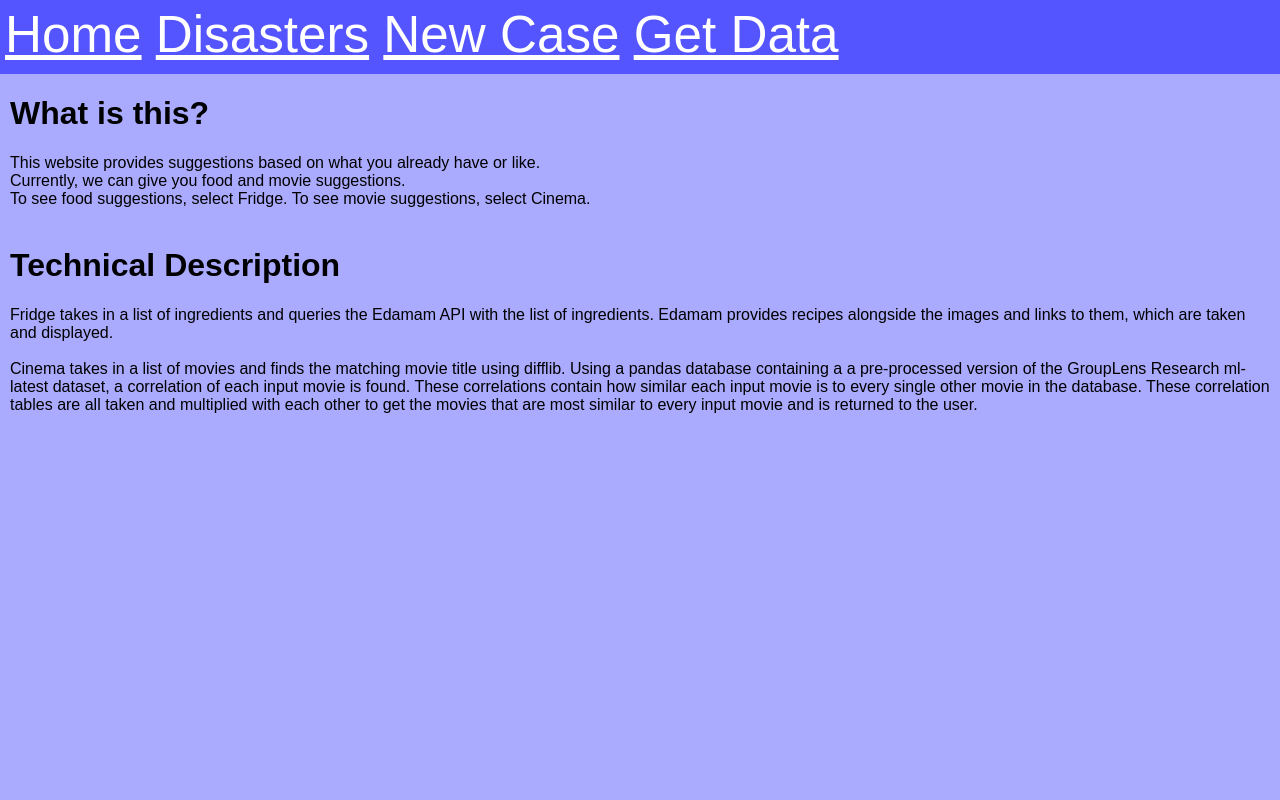
After one commit to jgordon314/OECW25, a Flask app: template templates/new_case_result.html in a window 1280 px wide. The commit adds this page. Run offline with Flask 3, Linux system fonts and the light colour scheme; the template is opened without the code that fills it, so the values that code supplies are empty.

Commit message:
Fixing basic HTML issues

```diff
--- a/templates/disasters.html
+++ b/templates/disasters.html
@@ -7,8 +7,8 @@
       <h1>Type your ingredients below.</h1>
       <body>Please input each ingredient on a separate line.</body>
       <br></br>
-        <form action="fridge/data" method = "POST">
-            <textarea id = "inputbox" name = "ingredients" rows="1"></textarea>
+        <form action="disasters/result" method = "POST">
+            <textarea id = "inputbox" name = "disasters" rows="1"></textarea>
             <div style = "display: flex; flex-direction: row; flex-wrap: wrap; justify-content: center;">
               <input type = "submit" value = "Submit ingredients" style = "width: 19vw; height: 5vw; font-size: 2vw; margin-top: 15px;" />
             </div>
--- a/templates/get_data_result.html
+++ b/templates/get_data_result.html
@@ -1,4 +1,3 @@
-
 <link rel="stylesheet" href='/static/main.css' />
 <html>
   {% include 'header.html' %}
--- /dev/null
+++ b/templates/new_case_result.html
@@ -0,0 +1,27 @@
+<link rel="stylesheet" href='/static/main.css' />
+<html>
+  {% include 'header.html' %}
+  <main>
+    <title>What Should I?</title>
+    <!-- <div class="intro" style="padding-left: 10px; display: flex; flex-direction: row; flex-wrap: wrap; font-size: 3vw;"> -->
+    <div class="intro" style = "margin: 10px;">
+      <h1>What is this?</h1>
+      <body>
+        This website provides suggestions based on what you already have or like. </br>
+        Currently, we can give you food and movie suggestions. </br>
+        To see food suggestions, select Fridge. To see movie suggestions, select Cinema. </br>
+      </body>
+      </br>
+      <h1>Technical Description</h1>
+      <body>
+        Fridge takes in a list of ingredients and queries the Edamam API with the list of ingredients.
+        Edamam provides recipes alongside the images and links to them, which are taken and displayed. </br>
+        </br>
+        Cinema takes in a list of movies and finds the matching movie title using difflib. Using a pandas database containing a
+        a pre-processed version of the GroupLens Research ml-latest dataset, a correlation of each input movie is found. These correlations
+        contain how similar each input movie is to every single other movie in the database. These correlation tables are all taken
+        and multiplied with each other to get the movies that are most similar to every input movie and is returned to the user.
+      </body>
+    </div>
+  </main>
+</html>
```
Also changed, not shown: templates/get_data.html (+11 -30 lines), templates/new_case.html (+4 -4 lines).
